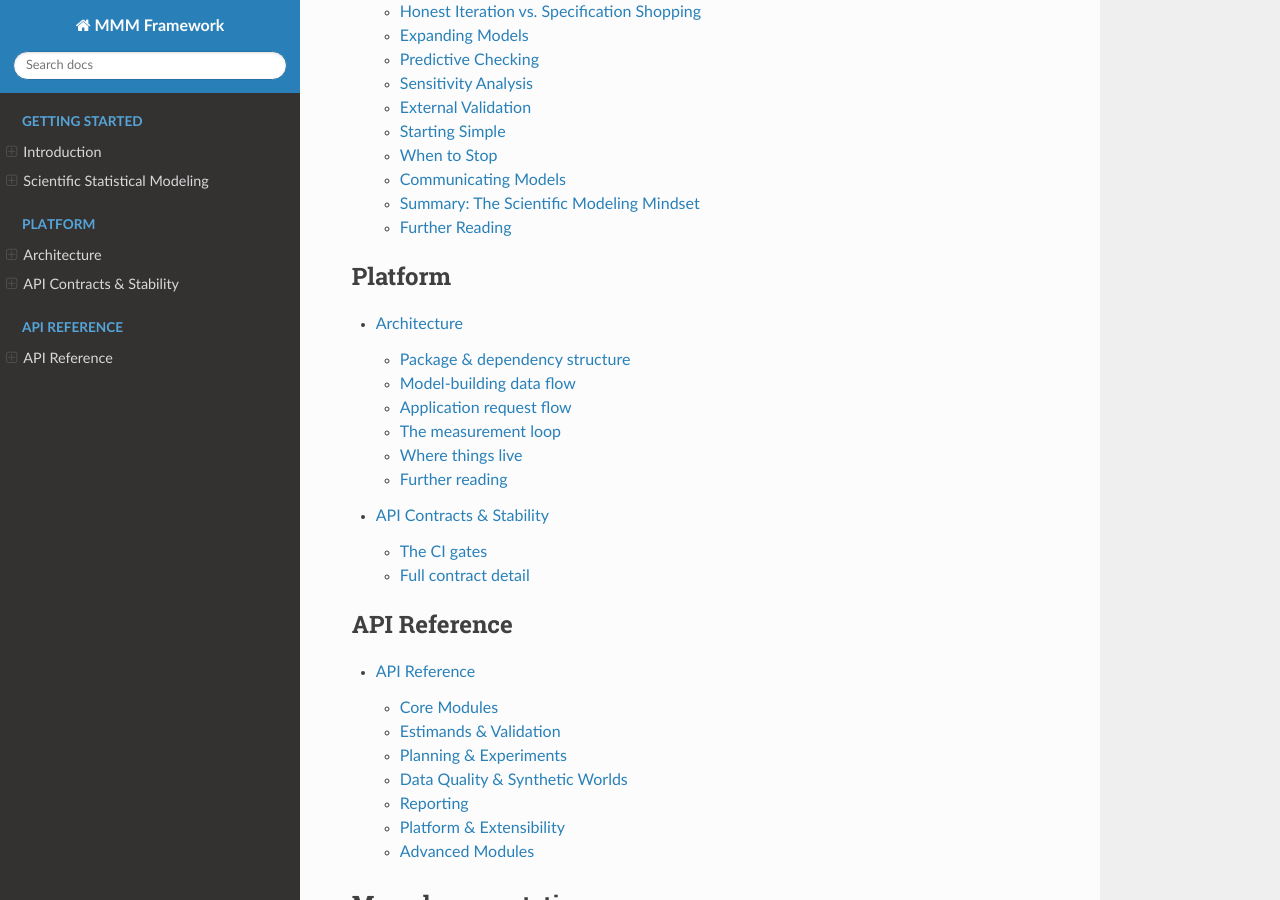
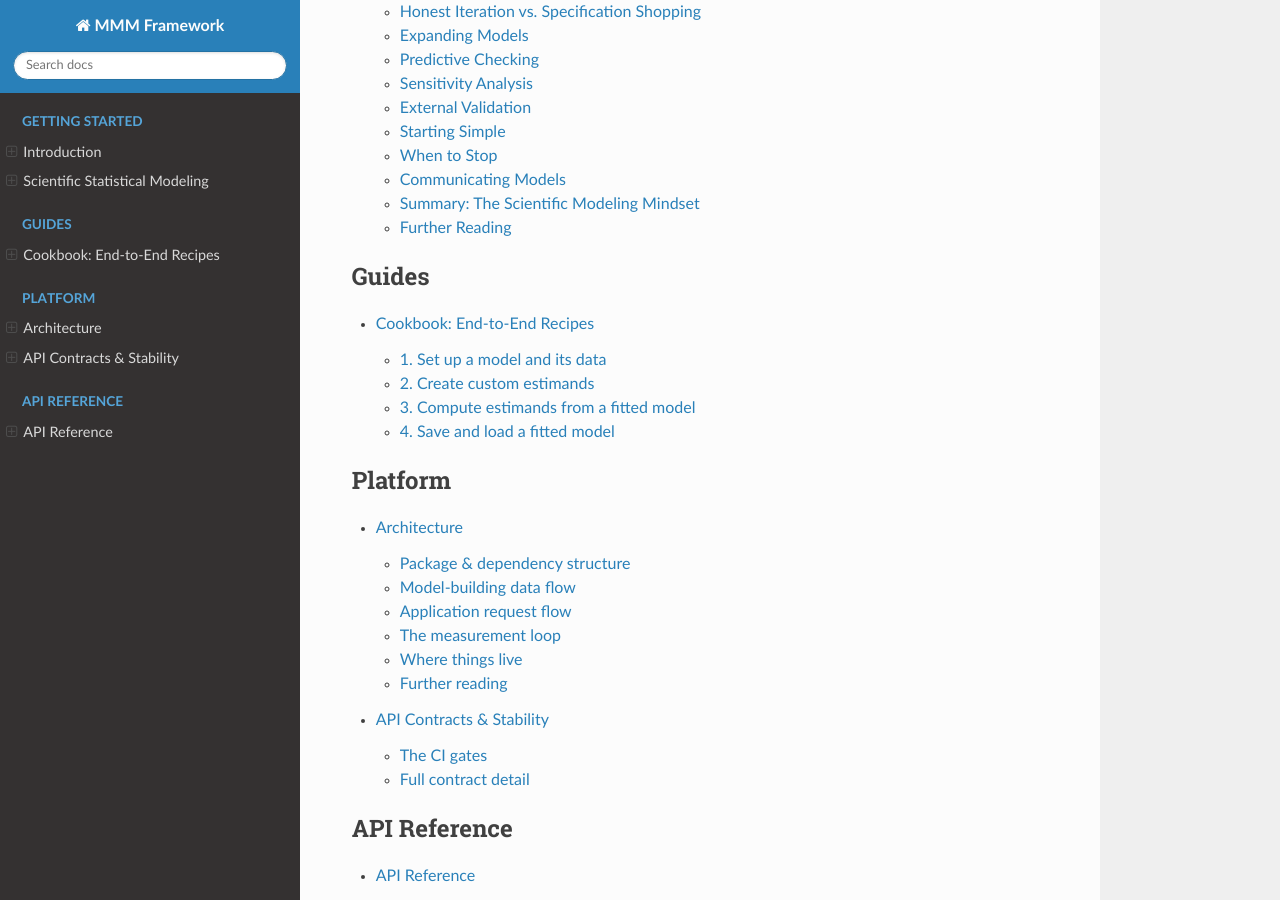
Before and after one commit to redam94/mmm-framework, a Sphinx documentation site: the page built from docs/api/source/index.rst, in a window 1280 px wide and 900 px high, scrolled down 2352 px. Built offline with Sphinx 7.4.7 and the Read the Docs theme 3.1.0, drawn with Linux system fonts in a browser that asks for light colours; part of the change alters nothing that is shown.

Commit message:
docs(rtd): add end-to-end Cookbook page (setup, estimands, save/load)
Adds docs/api/source/cookbook.rst — four verified, copy-pasteable recipes for
the Read the Docs / Sphinx site:

1. Set up a model and its data (bundled load_example + wide->panel via
   mff_from_wide_format / create_simple_mff_config / load_mff, then fit).
2. Create custom estimands (single-channel ROI + per-channel marginal ROAS,
   JSON round-trip).
3. Compute estimands from a fitted model (defaults / by-name / custom /
   declared, EstimandEvaluator, EstimandResult fields).
4. Save and load a fitted model (MMMSerializer; core panel requirement vs.
   panel-free extended flavor).

Every code block was executed end-to-end against the library. Wired into
index.rst under a new "Guides" toctree; all cross-references use the documented
submodule paths so they resolve to API links.

Co-Authored-By: Claude Fable 5 <noreply@anthropic.com>

```diff
--- /dev/null
+++ b/docs/api/source/cookbook.rst
@@ -0,0 +1,353 @@
+Cookbook: End-to-End Recipes
+============================
+
+Four self-contained recipes that cover the everyday library workflow:
+
+#. :ref:`set up a model and its data <cookbook-setup>`,
+#. :ref:`create custom estimands <cookbook-custom-estimands>`,
+#. :ref:`compute estimands from a fitted model <cookbook-compute-estimands>`, and
+#. :ref:`save and load a fitted model <cookbook-save-load>`.
+
+Every code block below is copy-pasteable and was run against the library. The
+later recipes reuse the fitted ``mmm`` and ``panel`` objects built in Recipe 1,
+so run them in order (or in one script / notebook).
+
+.. note::
+
+   These recipes use the **lean modeling core** only — everything imports from
+   ``mmm_framework`` and its submodules, with no web or LLM dependencies. Install
+   it with ``pip install mmm-framework``.
+
+
+.. _cookbook-setup:
+
+1. Set up a model and its data
+------------------------------
+
+A model needs three things: a **panel** of data, a **model configuration**
+(priors + inference settings), and an optional **trend configuration**. There
+are two ways to get a panel.
+
+Option A — a bundled example (zero-effort)
+~~~~~~~~~~~~~~~~~~~~~~~~~~~~~~~~~~~~~~~~~~~~
+
+The library ships two ready-to-model example datasets so a first fit needs no
+data-loading code. :func:`~mmm_framework.datasets.load_example` returns a fully built
+:class:`~mmm_framework.data_loader.PanelDataset`.
+
+.. code-block:: python
+
+   from mmm_framework import load_example
+
+   panel = load_example("national")   # 104 weeks, 7 channels, 6 controls
+   print(panel.summary())
+
+Option B — build a panel from your own data
+~~~~~~~~~~~~~~~~~~~~~~~~~~~~~~~~~~~~~~~~~~~~~
+
+Most real data starts **wide**: one column per variable, one row per week.
+:func:`~mmm_framework.data_loader.mff_from_wide_format` reshapes it into the internal
+long-format Master Flat File (MFF), and
+:func:`~mmm_framework.config.create_simple_mff_config` declares which variables
+are the KPI, the media channels, and the controls. Then
+:func:`~mmm_framework.data_loader.load_mff` builds the panel.
+
+.. code-block:: python
+
+   import numpy as np
+   import pandas as pd
+
+   from mmm_framework import mff_from_wide_format
+   from mmm_framework.config import DimensionType, create_simple_mff_config
+   from mmm_framework.data_loader import load_mff
+
+   # A small wide frame — one column per variable (usually you would read a CSV).
+   rng = np.random.default_rng(1)
+   weeks = pd.date_range("2023-01-02", periods=60, freq="W-MON")
+   wide = pd.DataFrame({
+       "week": weeks,
+       "Sales": rng.gamma(3.0, 200.0, size=len(weeks)),
+       "TV": rng.gamma(2.0, 50.0, size=len(weeks)),
+       "Search": rng.gamma(2.0, 30.0, size=len(weeks)),
+       "Price": rng.normal(10.0, 0.5, size=len(weeks)),
+   })
+
+   # 1. Reshape wide -> MFF long form.
+   mff_df = mff_from_wide_format(
+       wide,
+       period_col="week",
+       value_columns={"Sales": "Sales", "TV": "TV", "Search": "Search", "Price": "Price"},
+   )
+
+   # 2. Declare the variable roles.
+   config = create_simple_mff_config(
+       kpi_name="Sales",
+       media_names=["TV", "Search"],
+       control_names=["Price"],
+       kpi_dimensions=[DimensionType.PERIOD],   # national (no geo)
+   )
+
+   # 3. Build the panel.
+   my_panel = load_mff(mff_df, config)
+   print(my_panel.n_channels, "channels:", my_panel.coords.channels)
+
+.. tip::
+
+   For a geo (panel) model, pass ``geo_col="dma"`` to
+   :func:`~mmm_framework.data_loader.mff_from_wide_format` and add
+   ``DimensionType.GEOGRAPHY`` to ``kpi_dimensions``. For finer control over
+   priors, adstock, and saturation per channel, build an
+   :class:`~mmm_framework.config.MFFConfig` explicitly from
+   :class:`~mmm_framework.config.KPIConfig`, ``MediaChannelConfig``, and
+   :class:`~mmm_framework.config.ControlVariableConfig` objects instead of the
+   ``create_simple_mff_config`` shortcut.
+
+Configure inference and fit
+~~~~~~~~~~~~~~~~~~~~~~~~~~~~~
+
+The :class:`~mmm_framework.builders.model.ModelConfigBuilder` is a fluent builder for the
+inference and prior settings; a :class:`~mmm_framework.model.trend_config.TrendConfig` sets the
+baseline trend. Construct a :class:`~mmm_framework.model.base.BayesianMMM` from the panel
+and configs, then :meth:`~mmm_framework.model.base.BayesianMMM.fit`.
+
+.. code-block:: python
+
+   from mmm_framework import BayesianMMM, ModelConfigBuilder, TrendConfig, TrendType
+
+   model_config = (
+       ModelConfigBuilder()
+       .bayesian_numpyro()     # fast JAX/NumPyro NUTS sampler
+       .with_chains(4)
+       .with_draws(500)        # small + fast for a first run
+       .with_tune(500)
+       .build()
+   )
+   trend_config = TrendConfig(type=TrendType.LINEAR)
+
+   mmm = BayesianMMM(panel, model_config, trend_config)
+   results = mmm.fit(random_seed=42)
+
+   print("approximate:", results.approximate)
+   print("max R-hat:", round(results.diagnostics["rhat_max"], 3))   # ~1.0 = converged
+
+On a laptop this national model fits in roughly 15–25 seconds.
+
+.. note::
+
+   Need an answer in *seconds* while iterating on priors or structure? Pass an
+   **approximate** method — ``mmm.fit(method="map", random_seed=42)`` (or
+   ``"advi"`` / ``"pathfinder"``) returns in seconds. The result is a drop-in for
+   the full trace (``predict`` and reporting work), but its uncertainty is **not
+   calibrated** and R-hat / ESS are ``None`` — re-fit with the default NUTS
+   sampler before trusting the intervals. ``results.approximate`` is ``True`` for
+   these fits.
+
+
+.. _cookbook-custom-estimands:
+
+2. Create custom estimands
+--------------------------
+
+An **estimand** is a named, serializable counterfactual quantity —
+``reduce( op( quantity | intervention, quantity | baseline ) ) / denominator`` —
+realized from the posterior as a mean + credible interval. The library ships
+built-ins (ROI, marginal ROAS, contribution); you can declare your own from the
+same building blocks in :mod:`mmm_framework.estimands`.
+
+Start from a built-in
+~~~~~~~~~~~~~~~~~~~~~~
+
+.. code-block:: python
+
+   from mmm_framework.estimands import registry
+
+   builtin = registry.get("marginal_roas")   # a fresh Estimand instance
+   print(builtin.name, "|", builtin.units)    # marginal_roas | mROAS
+
+The MMM built-ins are ``contribution_roi``, ``counterfactual_roi``,
+``marginal_roas``, ``contribution``, ``awareness_lift`` and
+``cost_per_conversion``.
+
+A single-channel ROI
+~~~~~~~~~~~~~~~~~~~~~~
+
+An :class:`~mmm_framework.estimands.spec.Estimand` has a ``numerator`` (a
+:class:`~mmm_framework.estimands.spec.Contrast` or a bare quantity), an optional
+``denominator``, a ``realization`` profile that pins the exact arithmetic, and
+``required_capabilities`` that gate which models it applies to. This one is the
+dashboard decomposition ROI, but scoped to a single channel (``target="TV"``):
+
+.. code-block:: python
+
+   from mmm_framework.estimands import (
+       Contribution, Estimand, ObservedInput, Realization, Summary,
+   )
+
+   tv_roi = Estimand(
+       name="tv_roi",
+       kind="roi",
+       numerator=Contribution(target="TV", source="in_graph_deterministic"),
+       denominator=ObservedInput(target="TV", source="panel"),
+       op_ratio_zero_denominator="skip",
+       realization=Realization(point_rule="mean_of_samples", hdi_method="az_hdi"),
+       summaries=[Summary(name="prob_profitable", threshold=1.0, side="gt")],
+       required_capabilities=["HAS_CONTRIBUTION_DETERMINISTIC"],
+       units="ROI",
+       causal_assumptions="Decomposition ROI for TV over the full period.",
+   )
+
+A per-channel marginal ROAS
+~~~~~~~~~~~~~~~~~~~~~~~~~~~~~
+
+Use the sentinel target :data:`~mmm_framework.estimands.spec.ALL_CHANNELS` (``"*"``)
+to mean *"expand this estimand once per channel"* — the evaluator emits one
+result per channel, keyed ``"<name>:<channel>"``. This is a marginal ROAS from a
+larger ``+25%`` spend bump than the built-in's default ``+10%``:
+
+.. code-block:: python
+
+   from mmm_framework.estimands import (
+       ALL_CHANNELS, Contrast, Estimand, MarginalSpend, Outcome, Realization, ScaleInput,
+   )
+
+   mroas_plus25 = Estimand(
+       name="mroas_plus25",
+       kind="marginal_roas",
+       numerator=Contrast(
+           quantity=Outcome(),
+           intervention=ScaleInput(target=ALL_CHANNELS, factor=1.25),
+           baseline=None,          # None == the factual (observed) world
+           op="difference",
+           reduce="sum",
+           paired_seed=True,        # share draws so observation noise cancels
+       ),
+       denominator=MarginalSpend(target=ALL_CHANNELS, intervention_ref="numerator"),
+       op_ratio_zero_denominator="zero",
+       realization=Realization(point_rule="diff_of_means", hdi_method="finite_percentile"),
+       required_capabilities=["HAS_CONTRIBUTIONS"],
+       units="mROAS",
+       causal_assumptions="Incremental KPI per incremental dollar from a +25% spend bump.",
+   )
+
+Estimands are pure Pydantic, so they serialize to and from JSON for storage or
+transport:
+
+.. code-block:: python
+
+   as_json = tv_roi.to_dict()
+   restored = Estimand.from_dict(as_json)
+   assert restored == tv_roi
+
+
+.. _cookbook-compute-estimands:
+
+3. Compute estimands from a fitted model
+----------------------------------------
+
+:meth:`~mmm_framework.model.base.BayesianMMM.evaluate_estimands` realizes estimands from the
+fitted posterior and returns a dict of
+:class:`~mmm_framework.estimands.spec.EstimandResult` keyed by name (wildcard
+estimands expand to ``"<name>:<channel>"``). It never raises for an
+unsupported estimand — it returns one with ``status="unsupported"``.
+
+.. code-block:: python
+
+   # (a) With no argument: the model's capability-based defaults
+   #     (contribution_roi, marginal_roas, contribution), one per channel.
+   defaults = mmm.evaluate_estimands()
+
+   # (b) Specific built-ins by name.
+   by_name = mmm.evaluate_estimands(["contribution_roi"])
+   for key, res in list(by_name.items())[:3]:
+       print(f"{key:24} mean={res.mean:.3f} "
+             f"[{res.hdi_low:.3f}, {res.hdi_high:.3f}] {res.units}")
+   # contribution_roi:TV      mean=2.640 [0.987, 4.305] ROI   (illustrative;
+   # contribution_roi:Search  mean=0.405 [0.158, 0.682] ROI    exact values
+   # contribution_roi:Social  mean=2.474 [0.675, 4.791] ROI    vary per fit)
+
+   # (c) Your own estimands, mixed with built-in names.
+   custom = mmm.evaluate_estimands([tv_roi, mroas_plus25, "marginal_roas"])
+
+   r = custom["tv_roi"]                          # fixed target -> a single key
+   print(r.mean, r.hdi_low, r.hdi_high, r.extra["prob_profitable"])
+
+   for key in [k for k in custom if k.startswith("mroas_plus25:")]:
+       rc = custom[key]                          # wildcard -> one key per channel
+       print(key, round(rc.mean, 3), rc.units, rc.status)
+
+Each :class:`~mmm_framework.estimands.spec.EstimandResult` carries the point estimate
+(``mean``), the credible interval (``hdi_low`` / ``hdi_high`` at ``hdi_prob``),
+``units``, a ``status``, and an ``extra`` dict with companion numbers — the tail
+probabilities you declared in ``summaries`` (e.g. ``prob_profitable``), the raw
+contribution and its interval, spend, and cross-channel ``contribution_pct``.
+
+Declare estimands on the model
+~~~~~~~~~~~~~~~~~~~~~~~~~~~~~~~~
+
+Set ``declared_estimands`` and the model uses them as its defaults — they are
+also auto-evaluated at fit time (attached to ``results.estimands``) and travel
+with the model when you save it.
+
+.. code-block:: python
+
+   mmm.declared_estimands = [tv_roi, mroas_plus25]
+   mmm.evaluate_estimands()          # now realizes tv_roi + mroas_plus25
+
+For explicit control over the random seed (paired vs. unpaired draws), use the
+evaluator directly:
+
+.. code-block:: python
+
+   from mmm_framework.estimands import EstimandEvaluator
+
+   evaluator = EstimandEvaluator(mmm, random_seed=7)
+   results_dict = evaluator.evaluate([registry.get("contribution")])
+
+
+.. _cookbook-save-load:
+
+4. Save and load a fitted model
+-------------------------------
+
+:class:`~mmm_framework.serialization.MMMSerializer` writes a fitted model to a
+directory (metadata, configs, scaling parameters, and a compressed trace) and
+loads it back with the posterior intact.
+
+.. code-block:: python
+
+   from mmm_framework import load_example
+   from mmm_framework.serialization import MMMSerializer
+
+   # Save the fitted model (the trace rides along).
+   MMMSerializer.save(mmm, "models/national_mmm")
+
+   # ... later, or in a fresh process ...
+
+   # A core (BayesianMMM) save is rebuilt against a COMPATIBLE panel — same
+   # channels, controls, and dimensions as the original.
+   panel = load_example("national")
+   loaded = MMMSerializer.load("models/national_mmm", panel)
+
+   # The loaded model carries the posterior — use it directly.
+   print(loaded._trace is not None)                     # True
+   print([e.name for e in loaded.declared_estimands])   # ['tv_roi', 'mroas_plus25']
+   again = loaded.evaluate_estimands(["contribution_roi"])
+
+The loaded object is a fully functional :class:`~mmm_framework.model.base.BayesianMMM`:
+call :meth:`~mmm_framework.model.base.BayesianMMM.predict`,
+:meth:`~mmm_framework.model.base.BayesianMMM.evaluate_estimands`, or feed it to the
+reporting layer without re-fitting.
+
+.. warning::
+
+   Core saves **require** a compatible ``panel`` at load time — the model is
+   rebuilt against it, and mismatched channels or controls raise a ``ValueError``.
+   The extended models (``NestedMMM`` / ``MultivariateMMM`` / ``CombinedMMM`` /
+   ``StructuralNestedMMM``) use a different, self-contained flavor and load
+   **panel-free**: ``MMMSerializer.load("path/to/extended_model")`` with no second
+   argument.
+
+.. seealso::
+
+   The :doc:`api/index` has the full reference for every class used here, and
+   :doc:`scientific_modeling` explains the causal reasoning behind the estimands.
--- a/docs/api/source/index.rst
+++ b/docs/api/source/index.rst
@@ -103,6 +103,12 @@ so a first fit needs no data-loading code:
 
 .. toctree::
    :maxdepth: 2
+   :caption: Guides
+
+   cookbook
+
+.. toctree::
+   :maxdepth: 2
    :caption: Platform
 
    architecture
```
